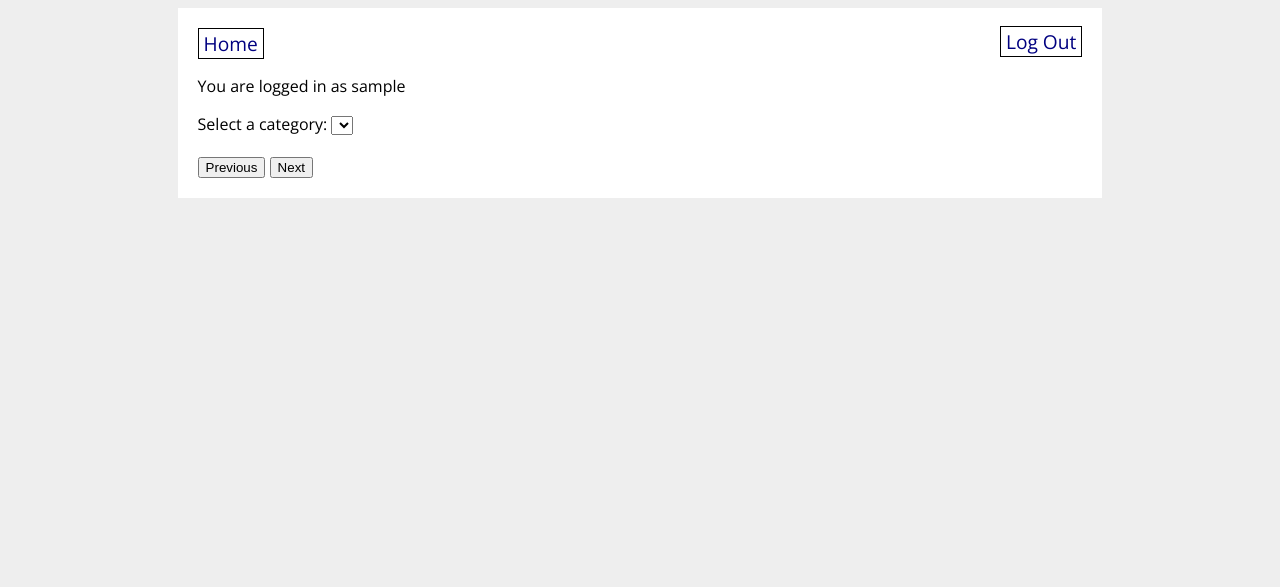
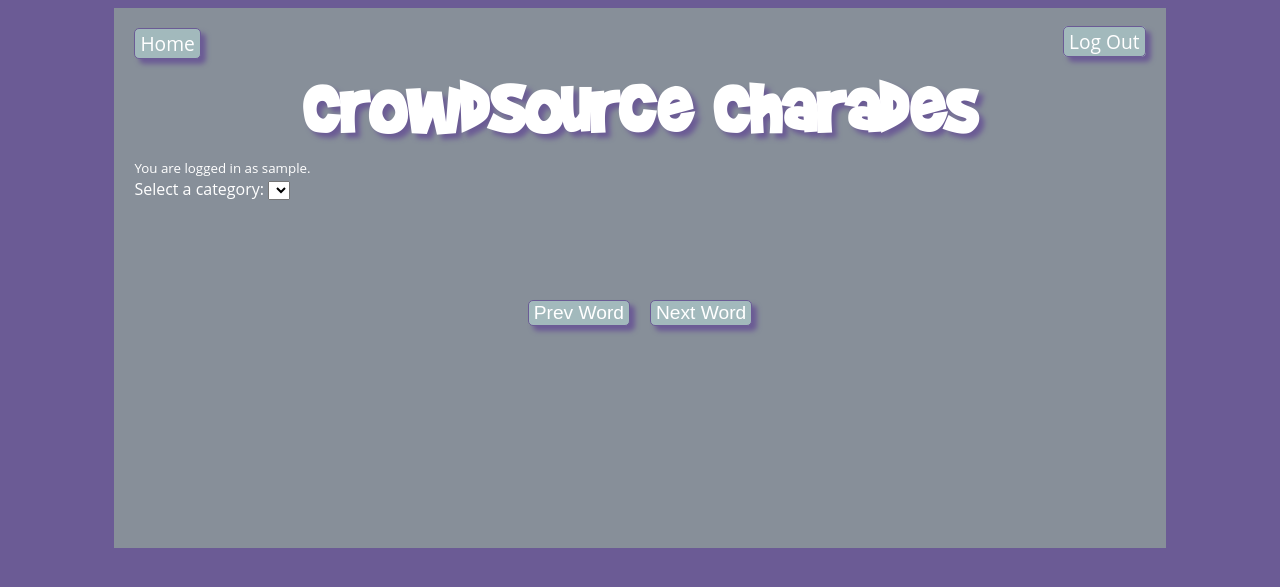
Before and after one commit to EpiXCoder/ACS1220-Final-Project-Charades, a Flask app: page /game in a window 1280 px wide. Shown: the top 587 px of the page. Run offline with Flask 2, Linux system fonts and the light colour scheme; the visitor is signed in with stand-in values (Sample User, id 1); data comes from the database, SQL or seed files in the repository; both versions use the stored data as it was after the commit; data that the repository does not hold is empty; parts of the project's set-up code (start-up, migrations or seed data) failed here and were passed over.

Commit message:
Project Complete

```diff
--- a/charades_app/static/script.js
+++ b/charades_app/static/script.js
@@ -15,6 +15,7 @@ function getWords(categoryId) {
 function updateWordDisplay() {
   var word = currentWords[currentWordIndex];
   document.getElementById('word_name').innerHTML = word.name;
+  document.getElementById('hint-header').innerHTML = 'Hint';
   document.getElementById('hint').innerHTML = word.hint;
 }
 
--- a/charades_app/static/style.css
+++ b/charades_app/static/style.css
@@ -1,16 +1,55 @@
+
+@font-face {
+    font-family: 'Brady Bunch Remastered';
+    src: url('BradyBunchRemastered.woff2') format('woff2'),
+        url('BradyBunchRemastered.woff') format('woff');
+    font-weight: normal;
+    font-style: normal;
+    font-display: swap;
+}
+
+
+
 body {
     display: flex;
     flex-direction: column;
     align-items: center;
-    background-color: #eee;
+    background-color:#6b5b95;
     font-family: 'Open Sans', sans-serif;
+    color: white;
+
 }
 
 #content {
-    width: 70%;
-    background-color: white;
+    width: 80%;
+    background-color: #878f99;
     padding: 20px;
+    min-height: 500px;
+    margin: auto;
 }
+
+.header {
+    background-color: #878f99;
+    width: 100%;
+    display: flex;
+    flex-direction: column;
+    justify-content: center;
+    align-items: center;
+    margin: auto;
+
+}
+
+.banner {
+    margin-bottom: 0px;
+    margin-top: 0px;
+    font-family: Brady Bunch Remastered;
+    font-size: 80px;
+    color: white;
+    text-shadow: 5px 5px 5px #6b5b95;
+}
+/* #nav-bar {
+
+} */
 
 nav {
     width: 100%;
@@ -19,12 +58,60 @@ nav {
     justify-content: space-between;
 }
 
-nav a {
-    color: navy;
+.intro {
+    display: flex;
+    flex-direction: column;
+    justify-content: center;
+    align-items: center;
+    margin-top: 40px;
+    color: white;
+    /* margin-bottom: 10px; */
+}
+
+.intro p {
+    margin: 0%;
+    padding: 0%;
+}
+.intro a {
+    margin-top: 30px;
+}
+.return-contribute{
+    margin-top: 20px;
+}
+
+nav a, .intro a, .user-options a, .contribute a, .return-contribute, #prev_button, #next_button{
+    color: rgb(255, 255, 255);
     text-decoration: none;
-    border: 1px solid black;
+    border: 1px solid #6b5b95;
+    border-radius: 5px;
     padding: 1px 5px;
     font-size: 1.2em;
+    background-color: #a2b9bc;
+    box-shadow: 5px 5px 5px #6b5b95;
+}
+
+.user-options, .contribute {
+    display: flex;
+    flex-direction: column;
+    justify-content: center;
+    align-items: center;
+}
+
+.ret-con-container{
+    display: flex;
+    flex-direction: row;
+    justify-content: flex-end;
+}
+
+.contribute-buttons {
+    display: flex;
+    flex-direction: row;
+    justify-content: center;
+    align-items: center;
+}
+
+.user-options a, .contribute a  {
+    margin: 20px;
 }
 
 fieldset {
@@ -43,10 +130,58 @@ fieldset input {
 }
 
 input[type=submit] {
-    padding: 10px 20px;
+    padding: 5px 5px;
     align-self: flex-end;
+    font-size: 1.2em;
+    background-color: #a2b9bc;
+    box-shadow: 5px 5px 5px #6b5b95;
+    border: 1px solid #6b5b95;
+    border-radius: 5px;
+    color: rgb(255, 255, 255);
 }
 
 li.error {
     color: red;
 }
+
+#word_name{
+    font-size: 30px;
+}
+
+.game-buttons{
+    display: flex;
+    flex-direction: row;
+    justify-content: center;
+    align-items: center;
+}
+
+.game-buttons button{
+    margin: 10px;
+}
+
+.word-card {
+    display: flex;
+    flex-direction: column;
+    justify-content: center;
+    align-items: center;
+    background-color: #b2ad7f;
+    width: fit-content;
+    max-width: 90%;
+    flex-wrap: wrap;
+    margin: auto;
+    margin-top: 15px;
+    border-radius: 5px;
+    box-shadow: 5px 5px 5px #3d3a46;
+    /* padding: 10px; */
+}
+
+/* #word-name{
+    margin-top: 0%;
+} */
+#hint {
+    display: flex;
+    flex-wrap: wrap;
+    width: 80%;
+
+    margin-bottom: 24.9px;
+}
--- a/charades_app/templates/base.html
+++ b/charades_app/templates/base.html
@@ -2,14 +2,12 @@
 <html>
     <head>
         <title>Charades App</title>
-        <link rel="stylesheet" href="/static/style.css">
-        <link rel="preconnect" href="https://fonts.gstatic.com">
-        <link href="https://fonts.googleapis.com/css2?family=Open+Sans:wght@400;700&display=swap" rel="stylesheet">
-        <!-- <script src="{{ url_for('static', filename='script.js') }}"></script> -->
+        <link rel="stylesheet" href="{{ url_for('static', filename='style.css') }}">
     </head>
     <body>
         <div id="content">
-            <nav>
+
+            <nav id="nav-bar">
                 <a href="/">Home</a>
                 <div>
                     {% if current_user.is_authenticated %}
@@ -23,9 +21,12 @@
                     {% endif %}
                 </div>
             </nav>
+            <header class="header">
+                <h1 class="banner">CrowdSource Charades</h1>
+            </header>
 
             {% if current_user.is_authenticated %}
-            <p>You are logged in as {{ current_user.username }}</p>
+            <small>You are logged in as {{ current_user.username }}.</small>
             {% endif %}
 
             {% for message in get_flashed_messages() %}
--- a/charades_app/templates/game.html
+++ b/charades_app/templates/game.html
@@ -1,19 +1,25 @@
 {% extends 'base.html' %}
 
 {% block content %}
-<label for="category_select">Select a category:</label>
+<div>
+  <label for="category_select">Select a category:</label>
     <select id="category_select">
+        <option value=""></option>
       {% for category in categories %}
         <option value="{{ category.id }}">{{ category.name }}</option>
       {% endfor %}
     </select>
     <div>
-      <h2 id="word_name"></h2>
-      <p id="hint"></p>
-      <button id="prev_button">Previous</button>
-      <button id="next_button">Next</button>
+      <div class="word-card">
+        <h2 id="word_name"></h2>
+        <strong><small id="hint-header"></small></strong>
+        <small id="hint"></small>
+      </div>
+      <div class="game-buttons">
+        <button id="prev_button">Prev Word</button>
+        <button id="next_button">Next Word</button>
+      </div>
     </div>
+</div>
     <script src="{{ url_for('static', filename='script.js') }}"></script>
-</ul>
-
 {% endblock %}
```
Also changed, not shown: charades_app/templates/contribute.html (+12 -9 lines), charades_app/templates/home.html (+9 -16 lines), charades_app/templates/words.html (+5 -9 lines), charades_app/database.db, charades_app/static/BradyBunchRemastered.woff (added), charades_app/static/BradyBunchRemastered.woff2 (added).
